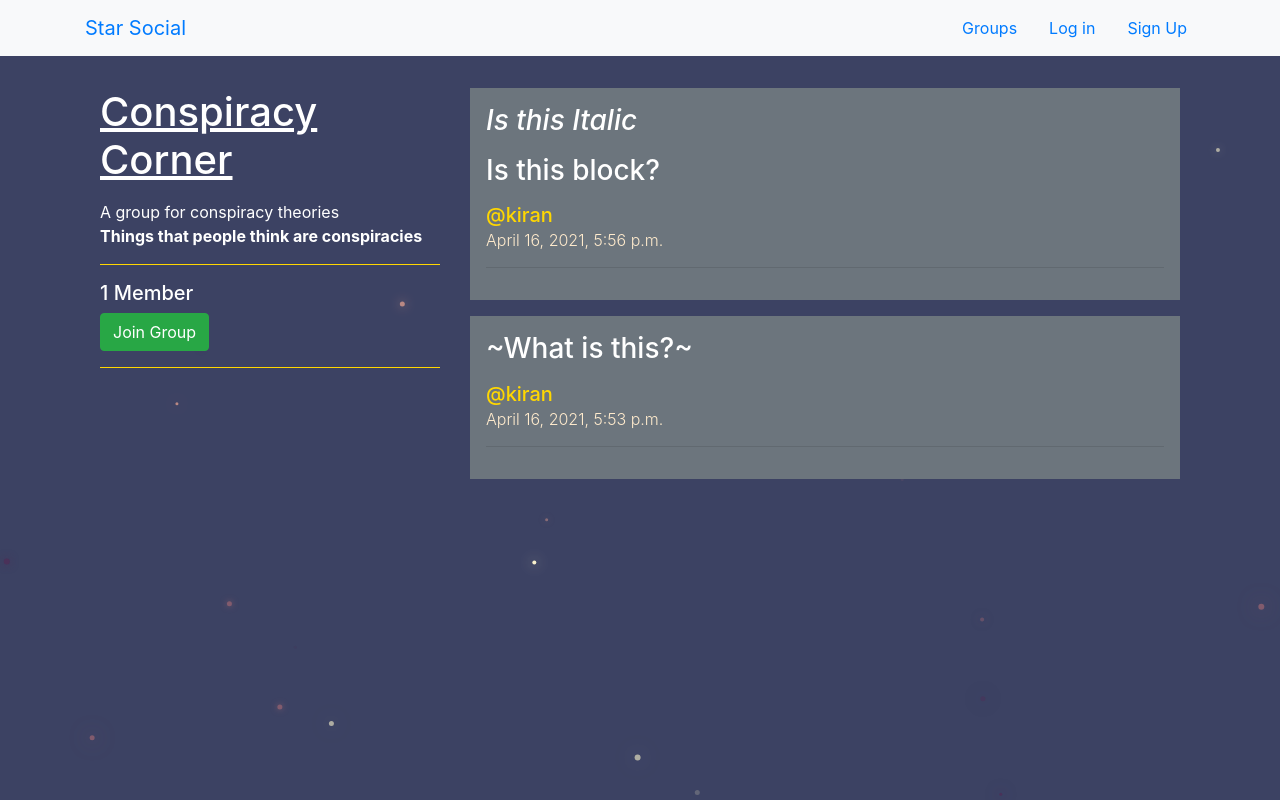
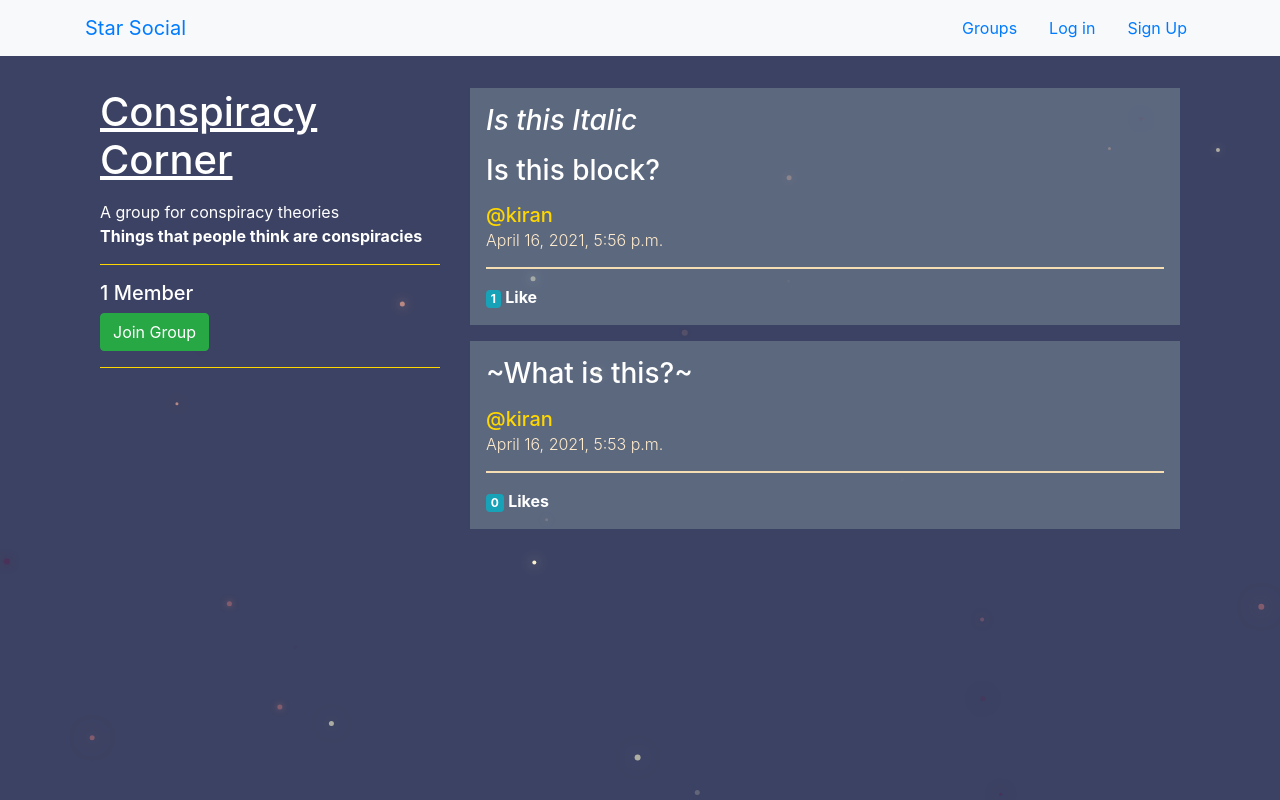
Before and after one commit to Kiran-Sawant/StarSocial, a Django app: a page that uses star_social/posts/templates/posts/_post.html in a window 1280 px wide. Run offline with Django 3.2, Linux system fonts and the light colour scheme; data comes from the database, SQL or seed files in the repository.

Commit message:
added like button

```diff
--- a/star_social/posts/templates/posts/_post.html
+++ b/star_social/posts/templates/posts/_post.html
@@ -1,6 +1,6 @@
 <!-- HTML structure of an individual post -->
-<div class="post media mb-3 bg-secondary p-3">
-    <div class="media-body">
+<div class="post media mb-3 p-3" style=" background-color: rgba(112, 128, 144, 0.61);">
+    <div class="media-body" style="opacity: 100%;">
         {% if not trunc %}
             <h3>{{ post.message_html|safe|truncatechars_html:400 }}</h3>
         {% else %}
@@ -20,19 +20,29 @@
                 </a>
             </time>
         </h5>
-        <hr>
+        <hr style="border: solid 0.5mm wheat;">
         <div class="mt-3">
-            <!-- {% if user.is_authenticated %} -->
-            <a href="{% url 'posts:comment' pk=post.pk %}" style="color: whitesmoke;"><b>Comment</b></a>
-            <!-- {% endif %} -->
+            <!-- Like button -->
+            <a href="{% url 'posts:like-toggle' username=post.user.username pk=post.pk %}" style="color: white; padding-right: 3mm;">
+                <span class="badge badge-info">{{ post.likes.count }} </span>
+                <b>Like{{ post.likes.count|pluralize }}</b>
+            </a>
+
+            <!-- Comment Button -->
+            {% if user.is_authenticated %}
+                <a href="{% url 'posts:comment' pk=post.pk %}" style="color: whitesmoke; border-left: solid white; padding-left: 3mm;">
+                    <span class="badge badge-info">{{ post.comments.count }}</span>
+                    <b>Comment{{ post.comments.count|pluralize }}</b>
+                </a>
+            {% endif %}
 
             {% if user.is_authenticated and post.user == user and not hide_delete %}
                 <!-- Edit Button -->
-                <a class='ml-2' href="{% url 'posts:post_update' pk=post.pk %}" style="color: whitesmoke; border-left: solid white; padding-left: 3mm;">
+                <a class='ml-2' href="{% url 'posts:post_update' username=post.user.username pk=post.pk %}" style="color: whitesmoke; border-left: solid white; padding-left: 3mm;">
                     <b>Edit</b>
                 </a>
                 <!-- Delete button -->
-                <a class="ml-2" href="{% url 'posts:delete' pk=post.pk %}" title="delete" style="color:rgba(248, 95, 68, 0.945); float: right;">
+                <a class="ml-2" href="{% url 'posts:delete' username=post.user.username pk=post.pk %}" title="delete" style="color:rgba(248, 95, 68, 0.945); float: right;">
                    <b>Delete</b>
                 </a>
             {% endif %}
```
